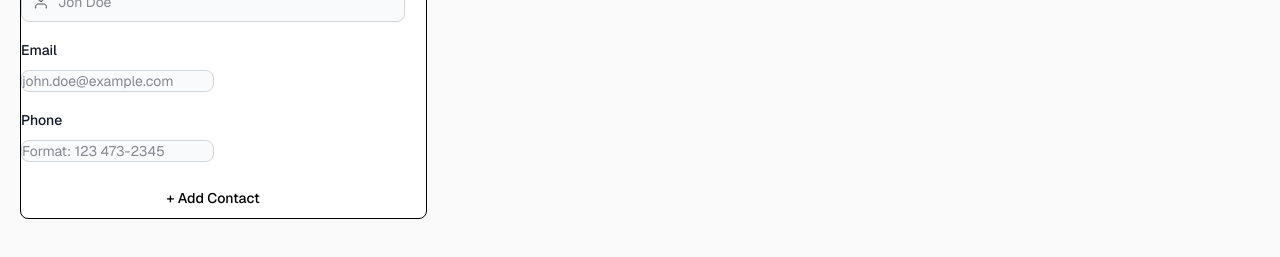
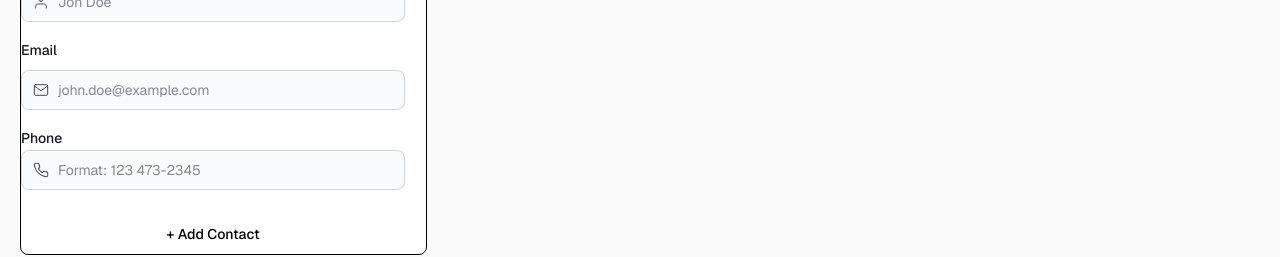
Before and after one commit to dherrera-code/contactmanagerdbh, a Next.js app: page /Dashboard in a window 1280 px wide. Shown: the part 161-418 px from the top of the page. Built offline with nearby package versions, Linux system fonts and the light colour scheme; no server answers; sample sign-in values are in the browser's storage.

Commit message:
When token saved in local storage is expired, old token is removed and user is redirected to the login page, reused message modal to tell user input to search for person is invalid!

```diff
--- a/components/InputContact.tsx
+++ b/components/InputContact.tsx
@@ -64,29 +64,33 @@ const InputContact = () => {
                         <div className='absolute inset-y-0 start-0 flex items-center ps-3 pointer-events-none'>
                             <img className='w-4 h-4' src="/assets/user-icon.svg" alt="Person Icon" />
                         </div>
-                    <input className='block w-96 h-10 p-4 ps-9 text-sm text-gray-900 border border-gray-300 rounded-lg bg-gray-50 focus:ring-blue-500 focus:border-blue-500' value={name} onChange={(e: React.ChangeEvent<HTMLInputElement>) => setName(e.target.value)} id="name" type="text" placeholder='Jon Doe' required />
+                        <input className='block w-96 h-10 p-4 ps-9 text-sm text-gray-900 border border-gray-300 rounded-lg bg-gray-50 focus:ring-blue-500 focus:border-blue-500' value={name} onChange={(e: React.ChangeEvent<HTMLInputElement>) => setName(e.target.value)} id="name" type="text" placeholder='Jon Doe' required />
                     </div>
-                    {/* <div className="relative">
-                        <div className="absolute inset-y-0 start-0 flex items-center ps-3 pointer-events-none">
-                            <img src="/assets/Lock-Icon.svg" className="w-4.5 h-4.5" alt="Lock Icon" />
-                        </div>
-                        <input type="text" id="password" className="block w-100 h-10 p-4 ps-10 text-sm text-gray-900 border border-gray-300 rounded-lg bg-gray-50 focus:ring-blue-500 focus:border-blue-500" placeholder="alex.morgan@design.com" required />
-                        <div className='absolute inset-y-0 start-92 flex items-center pe-3 pointer-events-auto'>
-                            <img className='w-5 h-5' src="/assets/Eye.svg" alt="" />
-                        </div>
-                    </div> */}
                 </div>
                 <div>
                     <div className="mb-2 block">
                         <Label htmlFor='email1'>Email</Label>
                     </div>
-                    <TextInput value={email} onChange={(e: React.ChangeEvent<HTMLInputElement>) => setEmail(e.target.value)} id="email1" type="email" placeholder="john.doe@example.com" required />
+                    {/* <TextInput value={email} onChange={(e: React.ChangeEvent<HTMLInputElement>) => setEmail(e.target.value)} id="email1" type="email" placeholder="john.doe@example.com" required /> */}
+                    <div className='relative'>
+                        <div className='absolute inset-y-0 start-0 flex items-center ps-3 pointer-events-none'>
+                            <img className='w-4 h-4' src="/assets/mail-icon.svg" alt="Person Icon" />
+                        </div>
+                        <input className='block w-96 h-10 p-4 ps-9 text-sm text-gray-900 border border-gray-300 rounded-lg bg-gray-50 focus:ring-blue-500 focus:border-blue-500' value={email} onChange={(e: React.ChangeEvent<HTMLInputElement>) => setEmail(e.target.value)} id="email1" type="email" placeholder="john.doe@example.com" required />
+                    </div>
                 </div>
                 <div>
                     <div className="mb-2 block">
                         <Label htmlFor='phone'>Phone</Label>
+                        <div className='relative'>
+                            <div className='absolute inset-y-0 start-0 flex items-center ps-3 pointer-events-none'>
+                                <img className='w-4 h-4' src="/assets/phone-icon.png" alt="Person Icon" />
+                            </div>
+                            <input className='block w-96 h-10 p-4 ps-9 text-sm text-gray-900 border border-gray-300 rounded-lg bg-gray-50 focus:ring-blue-500 focus:border-blue-500' value={phoneNumber} onChange={(e: React.ChangeEvent<HTMLInputElement>) => setPhoneNumber(e.target.value)} id="phone" type="tel" placeholder='Format: 123 473-2345' pattern='[0-9]{3} [0-9]{3}-[0-9]{4}' required />
+                        </div>
                     </div>
-                    <TextInput value={phoneNumber} onChange={(e: React.ChangeEvent<HTMLInputElement>) => setPhoneNumber(e.target.value)} id="phone" type="tel" placeholder='Format: 123 473-2345' pattern='[0-9]{3} [0-9]{3}-[0-9]{4}' required />
+                    {/* <TextInput value={phoneNumber} onChange={(e: React.ChangeEvent<HTMLInputElement>) => setPhoneNumber(e.target.value)} id="phone" type="tel" placeholder='Format: 123 473-2345' pattern='[0-9]{3} [0-9]{3}-[0-9]{4}' required /> */}
+
                 </div>
 
                 <Button type="submit">{isUpdate ? "+ Update Contact" : "+   Add Contact"}</Button>
--- a/components/TopNavbar.tsx
+++ b/components/TopNavbar.tsx
@@ -5,10 +5,12 @@ import { getContactByName } from '@/lib/contacts-services'
 import { getToken } from '@/lib/user-services'
 import { Navbar, NavbarBrand, NavbarToggle, NavbarCollapse, } from 'flowbite-react'
 import { KeyboardEvent, useState } from 'react'
+import ErrorMessageModal from './ErrorMessageModal'
 
 const TopNavbar = () => {
 
     const [name, setName] = useState("")
+    const [isOpenModal, setIsOpenModal] = useState(false)
     const { contact, setContact } = useContacts()
 
     const handleKeyDown = (event: KeyboardEvent<HTMLInputElement>) => {
@@ -26,18 +28,18 @@ const TopNavbar = () => {
         // console.log(Object.keys(contactFound).length == 0)
         if(contactFound == null || Object.keys(contactFound).length === 0) {
             setContact(null);
-            // console.log("Contact is set null here!")
+            setIsOpenModal(true);
             // Create function to Handle input error!
         }
         else {
             setContact(contactFound);
         }
-        // console.log(contactFound)
-        // console.log(contact)
-        // console.log(contactFound.name)
+
 
     }
     return (
+        <div>
+            <ErrorMessageModal message="Error: Name entered doesn't exist within our contact database!" isOpen={isOpenModal} setIsOpen={setIsOpenModal} ></ErrorMessageModal>
         <Navbar fluid className='dark:bg-white bg-white border-b-mist-200 border-b-2'>
             <NavbarBrand className='ps-2' >
                 <img src="/assets/ContactFlow-logo.png" className="mr-3 h-9 sm:h-11" alt="Flowbite React Logo" />
@@ -58,6 +60,7 @@ const TopNavbar = () => {
             </NavbarCollapse>
 
         </Navbar>
+        </div>
     )
 }
 
--- a/lib/contacts-services.ts
+++ b/lib/contacts-services.ts
@@ -1,4 +1,5 @@
 import { ContactInfo, ContactModel } from "@/interfaces/interface";
+import { redirect } from "next/navigation";
 
 
 const url = "https://contactmanagerdbhapi-cnfhhvf7e7fse7gt.westus3-01.azurewebsites.net/Contact/";
@@ -12,11 +13,10 @@ export const getContacts = async (token: string) => {
         }
     });
 
-    if (!response.ok) {
-        const data = await response.json();
-        const message = data.message;
-        console.log(message);
-        return [];
+    if (!response.ok) { // if user is unauthorized, remove token value from local storage and redirect to login
+        //these statements will only run if user is unauthorized!
+        localStorage.removeItem("token");
+        redirect("/");
     }
     const data: ContactModel[] = await response.json();
     return data;
@@ -32,9 +32,9 @@ export const getContactByName = async (name: string, token: string) => {
     });
 
     if (!response.ok) {
-        const data = await response.json()
-        const message = data.message;
-        console.log(message);
+        // const data = await response.json()
+        // const message = data.message;
+        // console.log(message);
         return [];
     }
 
```
Also changed, not shown: 1 other file (tests, documents, lock files or other folders).
